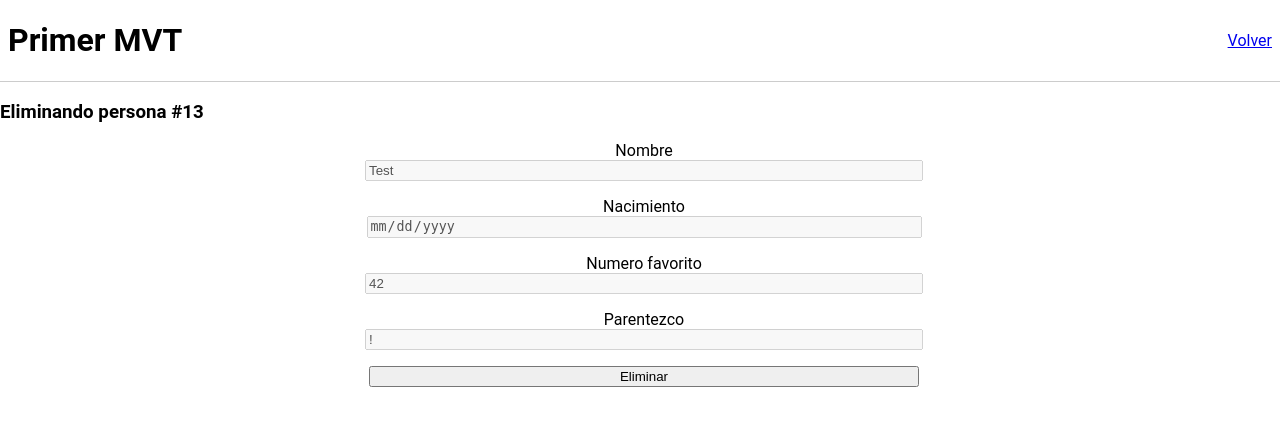
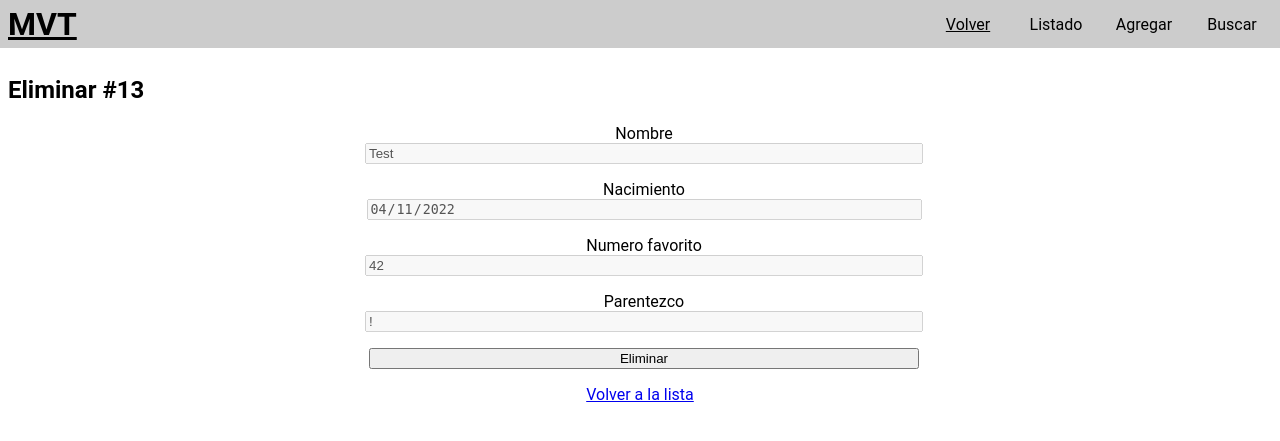
Before and after one commit to rei-rala/django-coder, a Django app: page /people/person/delete/13 in a window 1280 px wide. Shown: the top 441 px of the page. Run offline with Django 4.2, Linux system fonts and the light colour scheme; data comes from the database, SQL or seed files in the repository; both versions use the stored data as it was after the commit.

Commit message:
Upgraded templates && Refactor view functions

```diff
--- a/adm_familia/MVT/templates/base.html
+++ b/adm_familia/MVT/templates/base.html
@@ -1,5 +1,6 @@
 <!DOCTYPE html>
 <html lang="en">
+
 <head>
     <meta charset="UTF-8" />
     <meta http-equiv="X-UA-Compatible" content="IE=edge" />
@@ -13,13 +14,23 @@
         }
 
         header {
-        border-bottom: 1px solid #ccc;
+            background: #ccc;
             display: flex;
             justify-content: space-between;
             align-items: center;
+            padding: 0;
+            height: 3rem;
             padding: 0 0.5rem;
         }
 
+        section {
+            padding: 0.5rem
+        }
+
+        a:hover,
+        a:visited {
+            color: inherit;
+        }
 
         form {
             display: flex;
@@ -36,12 +47,12 @@
             width: 100%;
         }
 
-
         ul {
             display: flex;
             flex-flow: row wrap;
             gap: 0.5rem;
-        padding: none;
+            padding: 0;
+            margin: 0;
         }
 
         li {
@@ -63,12 +74,83 @@
             justify-content: space-between;
         }
 
+        nav li {
+            display: grid;
+            place-items: center;
+            height: 3rem;
+            min-width: 5rem;
+        }
+
+        header a {
+            display: grid;
+            place-items: center;
+            color: black;
+            height: 100%;
+            width: 100%;
+        }
+
+
+        nav li:not(.nav_link--back) a {
+            text-decoration: none;
+        }
+
+        nav li:not(.nav_link--back) {
+            transition: all 0.25s;
+            text-decoration: none;
+        }
+
+        nav li:not(.nav_link--back):hover {
+            background: black;
+            color: white;
+        }
+
+        .section--back a {
+            display: grid;
+            place-items: center;
+        }
+
+        .error-msg {
+            color: red;
+        }
+
+        .success-msg {
+            color: green;
+        }
     </style>
 
     <title> MVT {% block title %}{% endblock %} </title>
 </head>
+
 <body>
+    <header>
+        <h1><a href="/">MVT</a></h1>
+        <nav>
+            <ul>
+                <li class="nav_link--back">
+                    {% block go_back %}{% endblock %}
+                </li>
+                <li>
+                    <a href="{% url 'people' %}">Listado</a>
+                </li>
+                <li>
+                    <a href="{% url 'addPerson' %}">Agregar</a>
+                </li>
+                <li>
+                    <a href="#">Buscar</a>
+                </li>
+            </ul>
+        </nav>
+    </header>
+
+    <section>
+        <h1> {% block header_title %}{% endblock %} </h1>
+        {% if message %}
+        <i class="{% if 'Error' in message %}error{% else %}success{% endif %}-msg">{{ message }}</i>
+        {% endif %}
+
         {% block content %}
         {% endblock %}
+    </section>
 </body>
+
 </html>
--- a/adm_familia/MVT/templates/people/delete.html
+++ b/adm_familia/MVT/templates/people/delete.html
@@ -2,6 +2,14 @@
 
 {% block title %}
     |
+    {% if person.id %}
+        Eliminar Persona #{{person.id}}
+    {% else %}
+        Entrada eliminada
+    {% endif %}
+{% endblock %}
+
+{% block header_title %}
     {% if person.id %}
         Eliminar #{{person.id}}
     {% else %}
@@ -9,70 +17,35 @@
     {% endif %}
 {% endblock %}
 
+{% block go_back %}
+<a href="javascript:history.go(-1)">Volver</a>
+{% endblock %}
+
 {% block content %}
-<header>
-  <h1>Primer MVT</h1>
-
-  <nav>
-    <a href="{% url 'people' %}">Volver</a>
-  </nav>
-</header>
-
-{% if person.id %}
-  <h3>Eliminando persona #{{person.id}}</h3>
-{% else %}
-  <h3>Eliminando persona</h3>
-{% endif %}
-
-{% if message %}
-  <b>{{ message }}</b>
-{% endif %}
-
 <form method="POST">
     {% csrf_token %}
     <label for="name">Nombre</label>
-  <input
-    disabled
-    type="text"
-    name="name"
-    placeholder="{{person.name}}"
-    value="{{person.name}}"
-  />
+    <input disabled id="name" type="text" name="name" placeholder="{{person.name}}" value="{{person.name}}" />
 
     <label for="born">Nacimiento</label>
-  <input
-    disabled
-    type="date"
-    name="born"
-    placeholder="{{person.born}}"
-    value="{{person.born}}"
-  />
+    <input disabled id="born" type="date" name="born" placeholder="{{person.born}}" value="{{person.born}}" />
 
     <label for="favourite_number">Numero favorito</label>
-  <input
-    disabled
-    type="text"
-    name="favourite_number"
-    placeholder="{{person.favourite_number}}"
-    value="{{person.favourite_number}}"
-  />
+    <input disabled id="favourite_number" type="text" name="favourite_number" placeholder="{{person.favourite_number}}"
+        value="{{person.favourite_number}}" />
 
     <label for="relationship">Parentezco</label>
-  <input
-    disabled
-    type="text"
-    name="relationship"
-    placeholder="{{person.relationship}}"
-    value="{{person.relationship}}"
-  />
+    <input disabled id="relationship" type="text" name="relationship" placeholder="{{person.relationship}}"
+        value="{{person.relationship}}" />
 
     {% if person.id %}
         <input type="submit" value="Eliminar" />
-  {% else %}
-    <i>Entrada eliminada</i>
-    <a href="{% url 'people' %}">Volver a la lista</a>
     {% endif %}
 </form>
+
+<div class="section--back">
+    <a  href="{% url 'people' %}">Volver a la lista</a>
+</div>
 
 <script>
     document.querySelector("form").addEventListener("submit", (e) => {
--- a/adm_familia/MVT/views.py
+++ b/adm_familia/MVT/views.py
@@ -1,8 +1,20 @@
+from datetime import datetime
 from django.shortcuts import render, get_object_or_404, redirect
 from django.views.generic import TemplateView
 
 from MVT.models import Person
 from MVT.formsModel import PersonForm
+
+
+def to_html_date(date_like) -> str:
+    temp_date = date_like
+
+    if type(date_like) == str:
+        temp_date = datetime.strptime(date_like, "%Y-%m-%d")
+
+    year, month, date = temp_date.strftime("%Y-%m-%d").split("-")
+
+    return f'{str(year).ljust(4, "0")}-{month}-{date}'
 
 
 def toPeople(request):
@@ -23,78 +35,97 @@ class PersonListView(TemplateView):
 
 class PersonFormAdd(TemplateView):
     template = "people/add.html"
+    context = {"default_born_date": to_html_date(datetime.now())}
 
     def get(self, request):
-        return render(request, self.template, {})
+        return render(request, self.template, self.context)
 
     def post(self, request):
-        context = {}
+        postDictionary = request.POST.dict()
 
-        postDictionary = request.POST.dict()
-        postDictionary["relationship"] = 'Desconocido' if postDictionary["relationship"].replace(
-            ' ', '') == '' else postDictionary["relationship"]
+        postDictionary["relationship"] = (
+            "Desconocido"
+            if postDictionary["relationship"].strip() == ""
+            else postDictionary["relationship"].strip()
+        )
 
         person = PersonForm(postDictionary)
+        self.context["person"] = person
 
         if person.is_valid():
             person.save()
-            context["message"] = "Persona agregada correctamente"
+            self.context["message"] = "Persona agregada correctamente."
         else:
-            context["message"] = "Error al agregar persona"
+            self.context["message"] = "Error al agregar persona, verifique los datos ingresados."
+
+        return render(request, self.template, self.context)
+
+
+class PersonEdit(TemplateView):
+    template = "people/edit.html"
+
+    def get(self, request, id):
+        person = get_object_or_404(Person, pk=id)
+        person.born = to_html_date(person.born)
+        context = {"person": person}
+
+        return render(request, self.template, context)
+
+    def post(self, request, id):
+        context = {}
+        person = get_object_or_404(Person, pk=id)
+        try:
+            person.born = to_html_date(person.born)
+            context["person"] = person.__dict__
+
+            form = PersonForm(request.POST, instance=person)
+
+            if form.is_valid():
+                form.save()
+                context["message"] = "Persona editada correctamente"
+            else:
+                context["message"] = "Error al editar persona, verifique los datos ingresados"
+        except Exception as e:
+            context["message"] = f"Error al editar persona. \n{e}"
 
         return render(request, self.template, context)
 
 
-class PersonEdit(TemplateView):
-    context = {}
-    template = "people/edit.html"
+class PersonDelete(TemplateView):
+    template = "people/delete.html"
 
     def get(self, request, id):
         person = get_object_or_404(Person, pk=id)
-        self.context = {"person": person, }
-        return render(request, self.template, self.context)
+
+        person.born = to_html_date(person.born)
+        context = {"person": person}
+
+        return render(request, self.template, context)
 
     def post(self, request, id):
         person = get_object_or_404(Person, pk=id)
-        person = PersonForm(request.POST, instance=person)
 
-        if person.is_valid():
-            person.save()
-            self.context["message"] = "Persona editada correctamente"
-        else:
-            self.context["message"] = "Error al editar persona"
+        person.born = to_html_date(person.born)
+        context = {"person": person}
 
-        year, month, date = person.born.strftime("%Y-%m-%d").split('-')
-        person.born = f'{str(year).ljust(4, "0")}-{month}-{date}'
-
-        return render(request, self.template, self.context)
-
-
-class PersonDelete(TemplateView):
-    template = "people/delete.html"
-    context = {}
-
-    def get(self, request, id):
-        person = get_object_or_404(Person, pk=id)
-        self.context = {"person": person, }
-        return render(request, self.template, self.context)
-
-    def post(self, request, id):
-        person = get_object_or_404(Person, pk=id)
         try:
             person.delete()
-            self.context["message"] = "Persona eliminada correctamente"
+            context["message"] = "Persona eliminada correctamente"
         except Exception as e:
-            self.context["message"] = f"Error al eliminar persona, {e}"
+            context["message"] = f"Error al eliminar persona.\n {e}"
 
-        return render(request, self.template, self.context)
+        return render(request, self.template, context)
 
     def delete(self, request, id):
         person = get_object_or_404(Person, pk=id)
+
+        person.born = to_html_date(person.born)
+        context = {"person": person}
+
         try:
             person.delete()
-            self.context["message"] = "Persona eliminada correctamente"
+            context["message"] = "Persona eliminada correctamente"
         except Exception as e:
-            self.context["message"] = f"Error al eliminar persona, {e}"
+            context["message"] = f"Error al eliminar persona.\n {e}"
 
-        return render(request, self.template, self.context)
+        return render(request, self.template, context)
```
Also changed, not shown: adm_familia/MVT/templates/people/add.html (+17 -18 lines), adm_familia/MVT/templates/people/all.html (+13 -16 lines), adm_familia/MVT/templates/people/edit.html (+24 -37 lines), adm_familia/MVT/migrations/0001_initial.py, adm_familia/db.sqlite3. Lines whose indentation alone changed are shown as unchanged.
